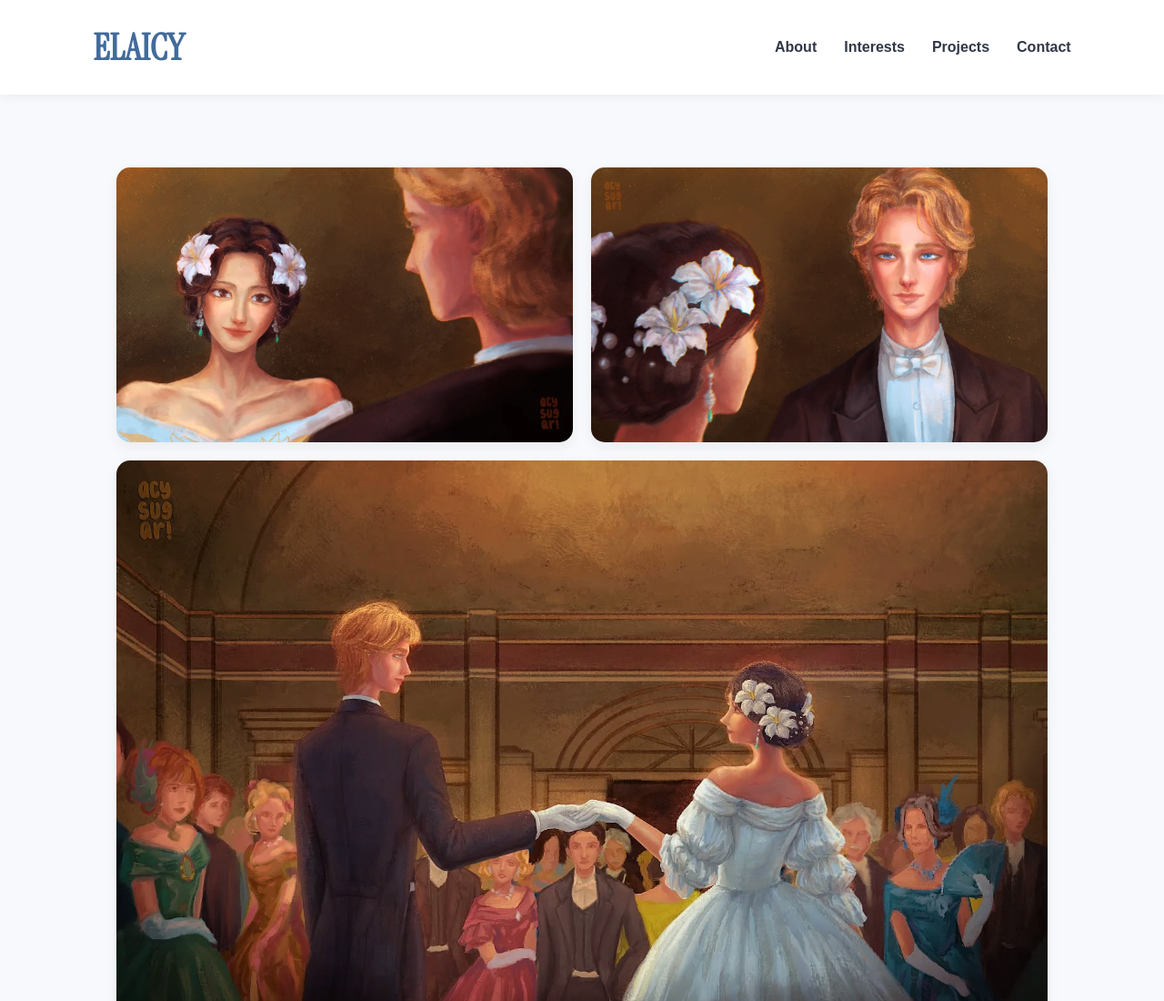
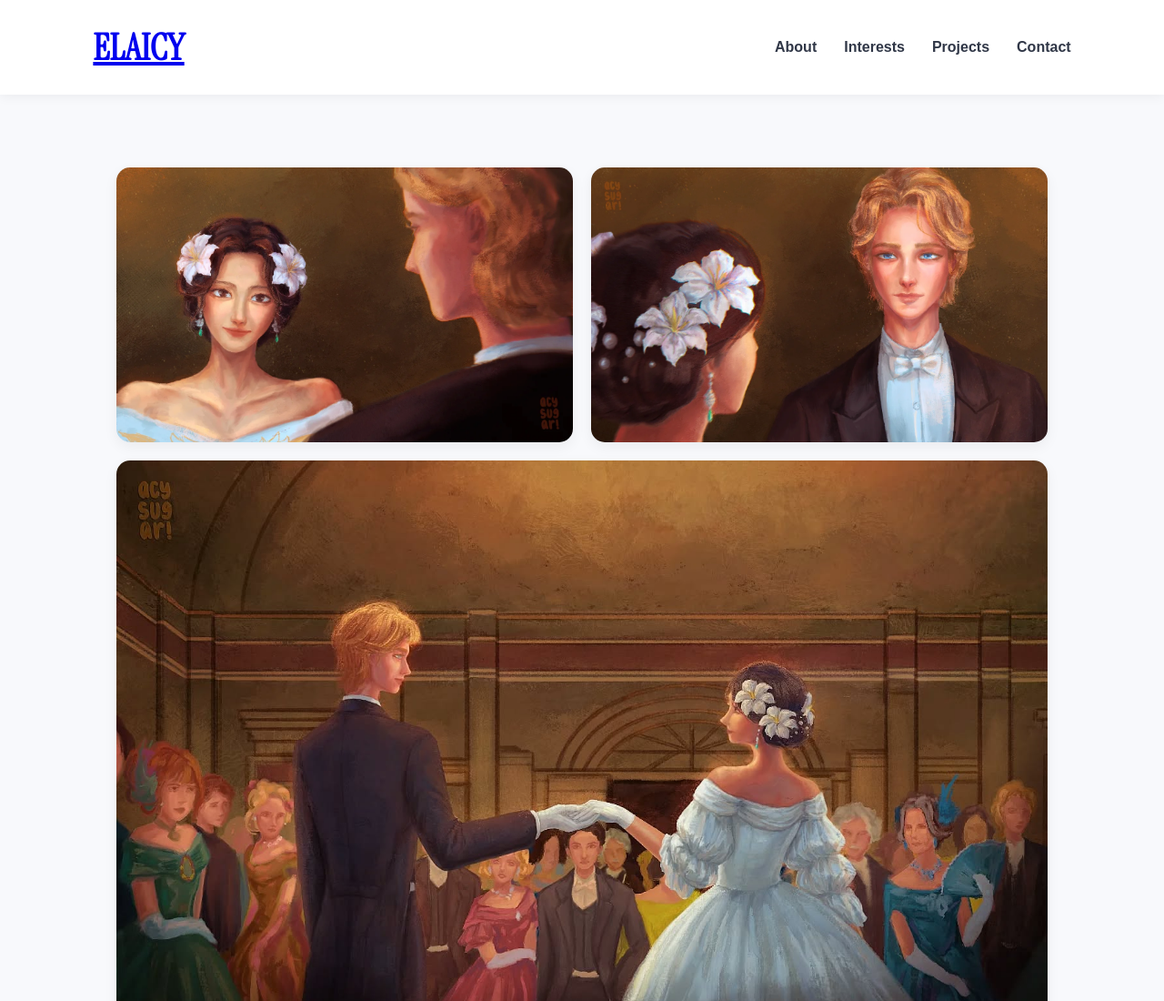
Before and after one commit to elaicy/elaicyportfolio, a plain HTML site: page love-through-a-prism.html in a window 1280 px wide. Shown: the top 1100 px of the page at 91% size. Drawn offline with Linux system fonts and the light colour scheme.

Commit message:
Update logo to be a link in the header

```diff
--- a/love-through-a-prism.html
+++ b/love-through-a-prism.html
@@ -17,7 +17,7 @@
 
     <header class="site-header">
         <nav class="navbar" aria-label="Main navigation">
-            <h2 class="logo">ELAICY</h2>
+            <h2 class="logo"><a href="index.html">ELAICY</a></h2>
             <ul class="nav-links">
                 <li><a href="index.html#about">About</a></li>
                 <li><a href="index.html#interests">Interests</a></li>
```
